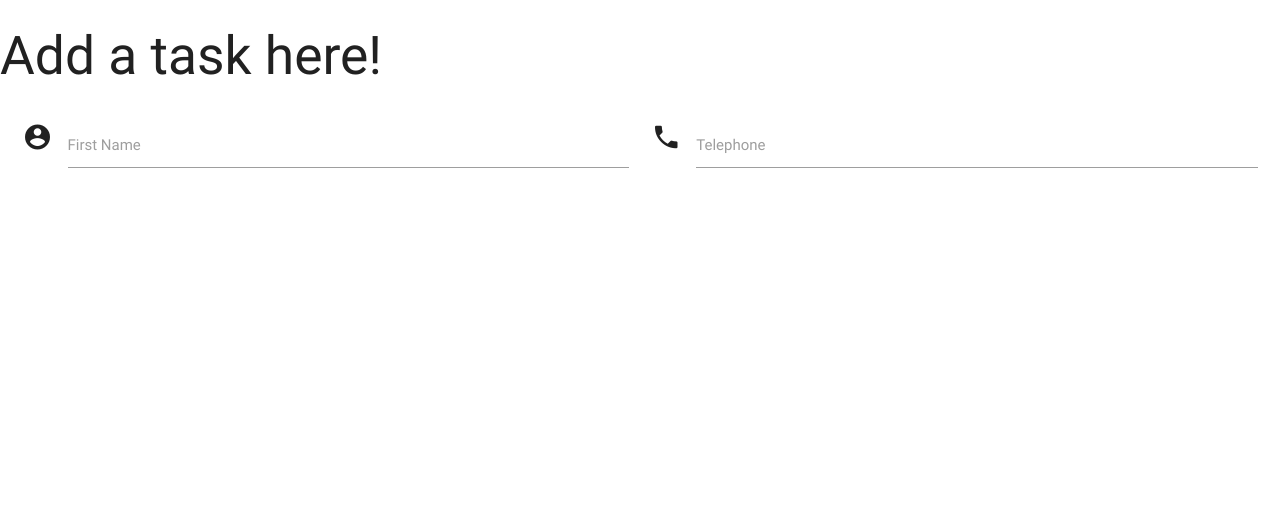
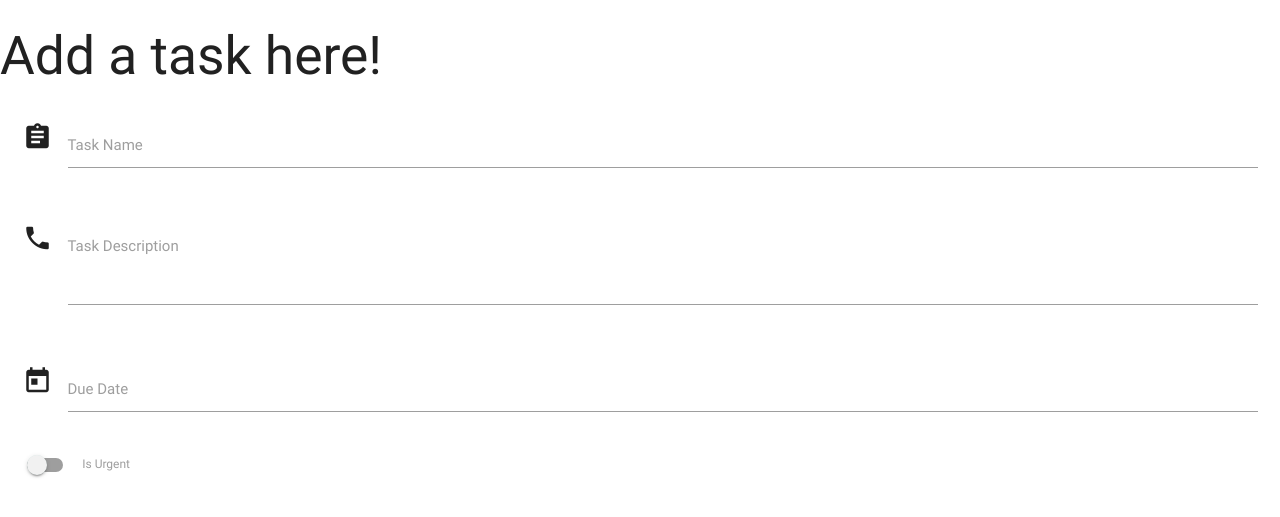
Before and after one commit to Conal84/task_manager, a Flask app: page /add_task in a window 1280 px wide. Shown: the top 517 px of the page. Run offline with Flask 2, Linux system fonts and the light colour scheme; some libraries are stand-ins or nearby versions.

Commit message:
Added datepicker and swicth to addtask and js to base

```diff
--- a/templates/addtask.html
+++ b/templates/addtask.html
@@ -1,19 +1,40 @@
-{% extends 'base.html' %}
-{% block content %}
+{% extends 'base.html' %} {% block content %}
 
 <h2>Add a task here!</h2>
 <div class="row">
   <form action="" method="POST" class="col s12">
     <div class="row">
-			<div class="input-field col s6">
-				<i class="material-icons prefix">account_circle</i>
-				<input id="icon_prefix" type="text" class="validate">
-				<label for="icon_prefix">First Name</label>
+      <div class="input-field col s12">
+        <i class="material-icons prefix">assignment</i>
+        <input id="task_name" name="task_name" type="text" class="validate" />
+        <label for="icon_prefix">Task Name</label>
       </div>
-			<div class="input-field col s6">
+    </div>
+    <div class="row">
+      <div class="input-field col s12">
         <i class="material-icons prefix">phone</i>
-				<input id="icon_telephone" type="tel" class="validate">
-				<label for="icon_telephone">Telephone</label>
+        <textarea
+          id="task_decription"
+          name="task_decription"
+          class="materialize-textarea"
+        ></textarea>
+        <label for="icon_telephone">Task Description</label>
+      </div>
+    </div>
+    <div class="row">
+      <div id="matfix" class="input-field col s12">
+        <i class="material-icons prefix">today</i>
+        <input id="due_date" name="due_date" type="text" class="datepicker" />
+        <label for="icon_prefix">Due Date</label>
+      </div>
+    </div>
+    <div class="row">
+      <div class="switch">
+        <label>
+          <input id="is_urgent" name="is_urgent" type="checkbox" />
+          <span class="lever"></span>
+          Is Urgent
+        </label>
       </div>
     </div>
   </form>
--- a/templates/base.html
+++ b/templates/base.html
@@ -1,17 +1,30 @@
 <!DOCTYPE html>
 <html lang="en">
   <head>
-        <link href="https://fonts.googleapis.com/icon?family=Material+Icons" rel="stylesheet">
-        <link rel="stylesheet"  href="https://cdnjs.cloudflare.com/ajax/libs/materialize/0.100.2/css/materialize.min.css">
+    <link
+      href="https://fonts.googleapis.com/icon?family=Material+Icons"
+      rel="stylesheet"
+    />
+    <link
+      rel="stylesheet"
+      href="https://cdnjs.cloudflare.com/ajax/libs/materialize/0.100.2/css/materialize.min.css"
+    />
   </head>
   <body>
-        {% block content %}
-        {% endblock %}
+    {% block content %} {% endblock %}
     <script src="https://cdnjs.cloudflare.com/ajax/libs/jquery/3.5.0/jquery.min.js"></script>
     <script src="https://cdnjs.cloudflare.com/ajax/libs/materialize/0.100.2/js/materialize.min.js"></script>
     <script type="text/javascript">
-            $(document).ready(function(){
-                $('.collapsible').collapsible();
+      $(document).ready(function () {
+        $(".collapsible").collapsible();
+      });
+
+      $(document).ready(function () {
+        $(".datepicker").datepicker();
+      });
+
+      document.getElementById("matfix").addEventListener("click", function (e) {
+        e.stopPropagation();
       });
     </script>
   </body>
```
Lines whose indentation alone changed are shown as unchanged.
